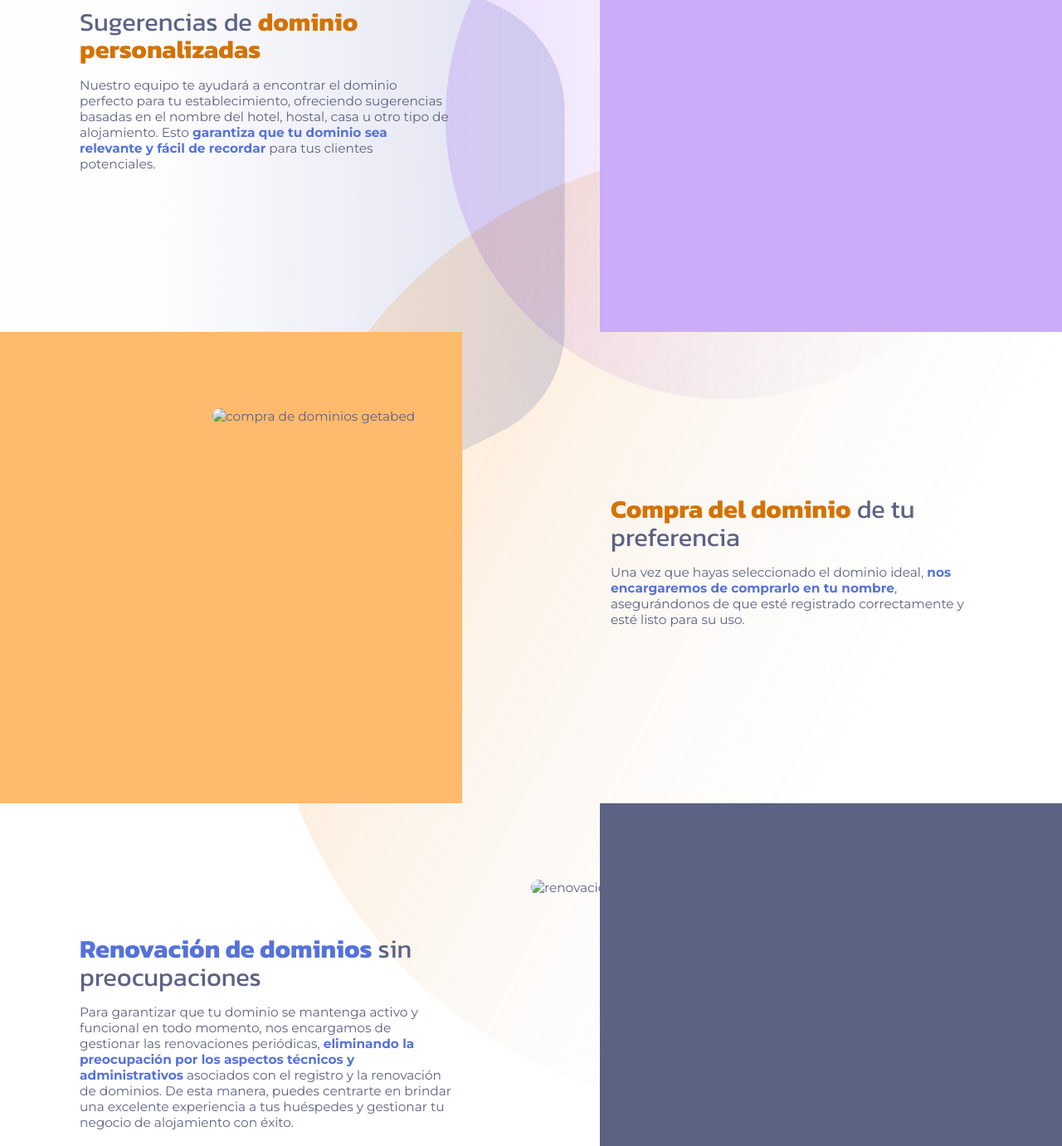
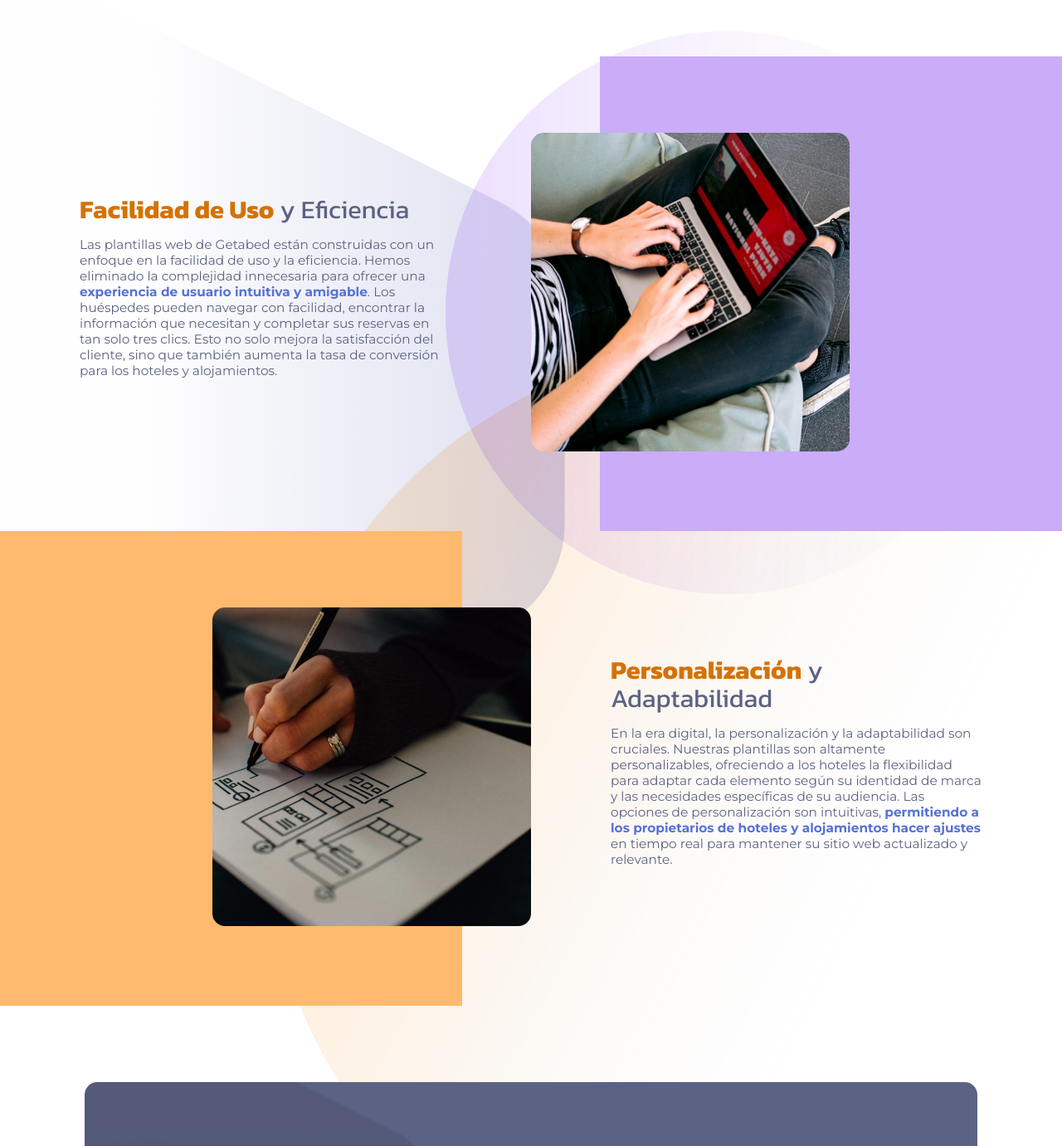
Before and after one commit to claudiomonzoni/Getabed, a website built with Vite: page plantillas.html in a window 1280 px wide. Shown: the part 1015-2396 px from the top of the page at 83% size. Built offline with nearby package versions, Linux system fonts and the light colour scheme.

Commit message:
terminando plantilla

```diff
--- a/plantillas.html
+++ b/plantillas.html
@@ -122,8 +122,8 @@
         </li>
         <li>
           <img
-            src="/public/ico-gestion-propiedades.svg"
-            alt="Gestion de propiedades"
+            src="/public/ico-platillas.svg"
+            alt="plantillas"
           />
           <a href="plantillas.html">
             <div class="txt">
@@ -138,7 +138,7 @@
     </div>
     <div class="hero-productos">
       <img
-        src="/public/ico-dominios.svg"
+        src="/public/ico-platillas.svg"
         alt="dominios Getabed"
       />
       <div class="bandeja">
@@ -152,10 +152,10 @@
       <div class="bandeja">
         <div class="banner-hero-productos">
           <p>
-            Plantillas web diseñadas para que tu cliente reserve en 3 clicks, mejorando la experiencia de usuario y mostrando la información de forma clara y estética
+            Plantillas web diseñadas <b>para que tu cliente reserve en 3 clicks</b>, mejorando la experiencia de usuario y mostrando la información de forma clara y estética
           </p>
           <img
-            src="/public/dominios/pantalla-dominios-getabed.png"
+            src="/public/dominios/pantalla-plantillas-getabed.webp"
             alt="domininios getabed"
           />
         </div>
@@ -166,39 +166,21 @@
 
     <div class="fondo-productos-cartas-dominios">
       <div class=" fondo-zigzag">
+
         <div class="getcarta">
           <div class="izq">
             <div class="bandeja-txt">
-              <h2>Sugerencias de <span>dominio personalizadas</span></h2>
+              <h2><span>Facilidad de Uso</span> y Eficiencia</h2>
               <p>
-                Nuestro equipo te ayudará a encontrar el dominio perfecto para tu establecimiento, ofreciendo sugerencias basadas en el nombre del hotel, hostal, casa u otro tipo de alojamiento. Esto <b>garantiza que tu dominio sea relevante y fácil de recordar</b> para tus clientes potenciales.
+                Las plantillas web de Getabed están construidas con un enfoque en la facilidad de uso y la eficiencia. Hemos eliminado la complejidad innecesaria para ofrecer una <b>experiencia de usuario intuitiva y amigable</b>. Los huéspedes pueden navegar con facilidad, encontrar la información que necesitan y completar sus reservas en tan solo tres clics. Esto no solo mejora la satisfacción del cliente, sino que también aumenta la tasa de conversión para los hoteles y alojamientos.
               </p>
             </div>
           </div>
           <div class="der">
             <div class="bandeja-img">
               <img
-                src="/public/dominios/img-sugerencias-dominios-getabed.jpg"
-                alt="sugerencias de dominio getabed"
-              />
-            </div>
-          </div>
-        </div>
-
-        <div class="getcarta">
-          <div class="izq">
-            <div class="bandeja-txt">
-              <h2><span>Compra del dominio</span> de tu preferencia</h2>
-              <p>
-                Una vez que hayas seleccionado el dominio ideal, <b>nos encargaremos de comprarlo en tu nombre</b>, asegurándonos de que esté registrado correctamente y esté listo para su uso.
-              </p>
-            </div>
-          </div>
-          <div class="der">
-            <div class="bandeja-img">
-              <img
-                src="/public/dominios/img-compra-dominios-getabed.jpg"
-                alt="compra de dominios getabed"
+                src="/public/dominios/img-plantillas-getabed.webp"
+                alt="plantillas web getabed"
               />
 
             </div>
@@ -208,17 +190,17 @@
         <div class="getcarta">
           <div class="izq">
             <div class="bandeja-txt">
-              <h2><b>Renovación de dominios</b> sin preocupaciones</h2>
+              <h2><span>Personalización</span> y Adaptabilidad</h2>
               <p>
-                Para garantizar que tu dominio se mantenga activo y funcional en todo momento, nos encargamos de gestionar las renovaciones periódicas, <b>eliminando la preocupación por los aspectos técnicos y administrativos</b> asociados con el registro y la renovación de dominios. De esta manera, puedes centrarte en brindar una excelente experiencia a tus huéspedes y gestionar tu negocio de alojamiento con éxito.
+                En la era digital, la personalización y la adaptabilidad son cruciales. Nuestras plantillas son altamente personalizables, ofreciendo a los hoteles la flexibilidad para adaptar cada elemento según su identidad de marca y las necesidades específicas de su audiencia. Las opciones de personalización son intuitivas, <b>permitiendo a los propietarios de hoteles y alojamientos hacer ajustes</b> en tiempo real para mantener su sitio web actualizado y relevante.
             </p>
             </div>
           </div>
           <div class="der">
             <div class="bandeja-img">
               <img
-                src="/public/dominios/img-renovacion-dominios-getabed.jpg"
-                alt="renovaciones de domininios getabed"
+                src="/public/dominios/img-plantillas-getabed-2.webp"
+                alt="plantillas web getabed"
               />
 
             </div>
```
Also changed, not shown: atencionysoporte.html (+3 -3 lines), aviso.html (+2 -2 lines), channel-manager.html (+2 -2 lines), dominios.html (+2 -2 lines), gestion-contenidos.html (+3 -3 lines), gestion-propiedades.html (+3 -3 lines), historia.html (+3 -3 lines), hospedaje.html (+3 -3 lines), index.html (+3 -3 lines), motor-reservas.html (+3 -3 lines), preciosyplanes.html (+4 -4 lines), relacion-clientes.html (+2 -2 lines), terminos.html (+3 -3 lines), public/dominios/img-plantillas-getabed-2.webp (added), 3 more files.
